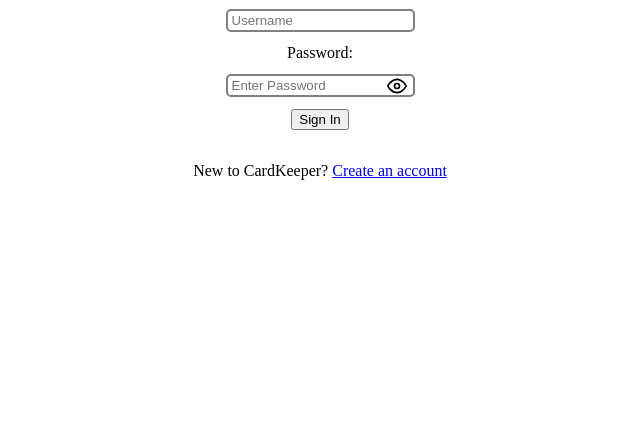
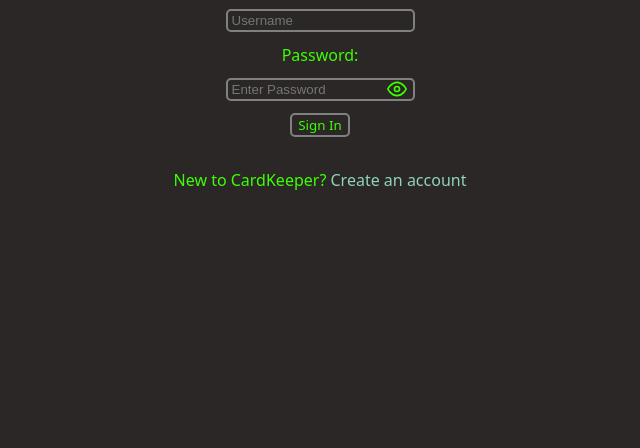
Before and after one commit to MurderBot1/APCSP-1st-App-Project, a website: page public/index.html in a window 1280 px wide. Shown: the part 352-800 px from the top of the page, without its empty margins (320-960 px from the left). Drawn offline with Linux system fonts and the light colour scheme; no server answers.

Commit message:
styling updates

```diff
--- a/public/styles/styles.css
+++ b/public/styles/styles.css
@@ -136,21 +136,50 @@
 
 .AuthPage {
     display: flex;
+    background-color: rgb(44, 39, 39);
     flex-direction: column;
     align-items: center;
+    font-family: system-ui, sans-serif;
     justify-content: center;
     min-height: 100vh;
+    color:rgb(60, 255, 0);
     margin: 0;
     text-align: center;
+}
+
+a:link{
+    color: rgb(143, 211, 186);
+    text-decoration: none;
 }
 
 .AuthPage form {
     width: 100%;
     max-width: 320px;
+    color: rgb(60, 255, 0);
 }
+.UserInput input:focus,
+.AuthPage form:focus {
+    outline: rgb(60, 255, 0) solid 2px;
+}
+
 
 .UserInput input {
     border: 2px solid grey;
     padding: 2px 4px;
+    background-color: rgb(44, 39, 39);
     border-radius: 5px
 }
+
+.AuthPage button[type="submit"] {
+    background-color: rgb(44, 39, 39);
+    border-radius: 5px;
+    font-family: system-ui, sans-serif;
+    border: solid grey 2px;
+    color: rgb(60, 255, 0);
+}
+
+.AuthPage button[type="submit"]:hover {
+    background-color: rgb(5, 5, 5);
+    color: rgb(60, 255, 0);
+    border: solid rgb(70, 60, 60) 2px;
+}
```
